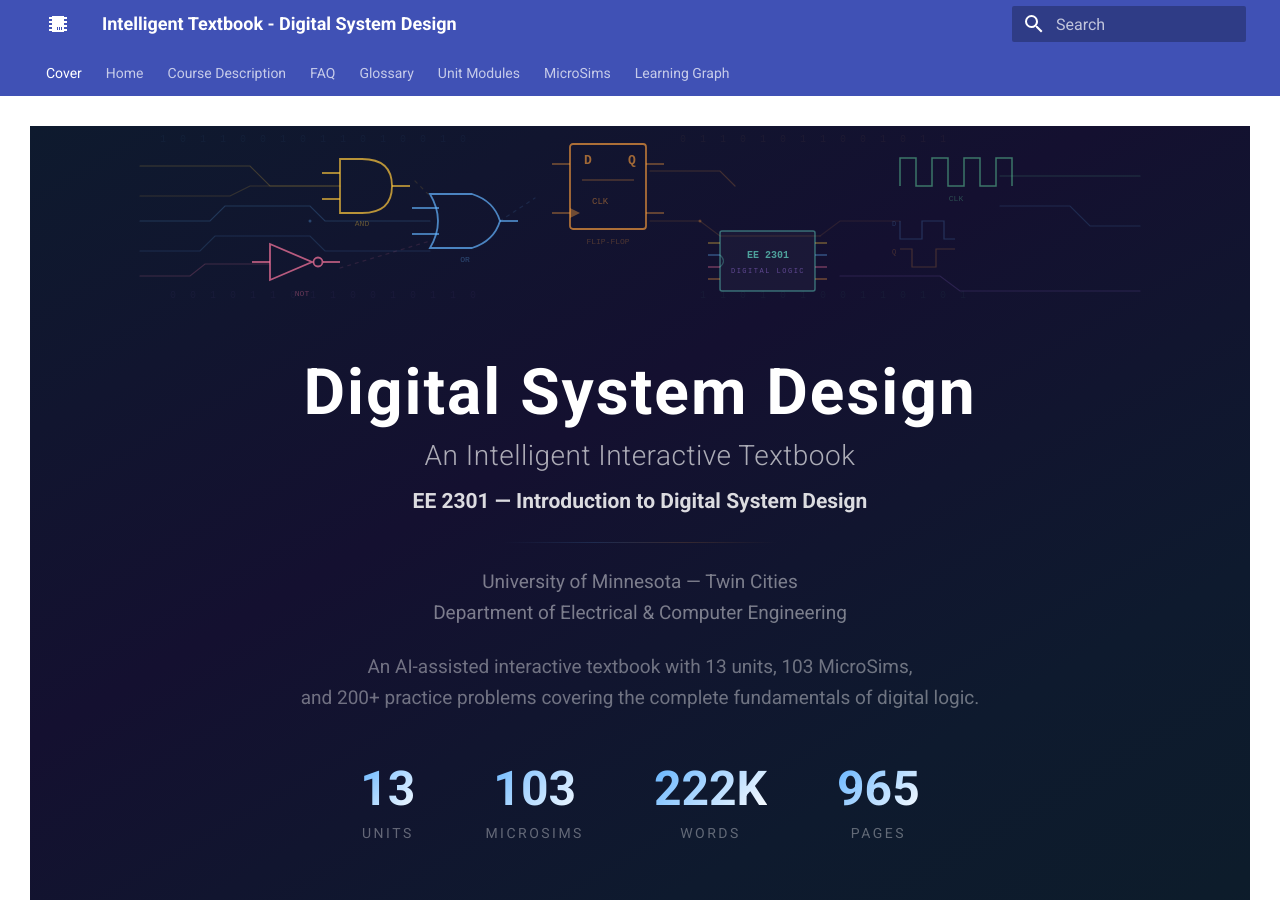
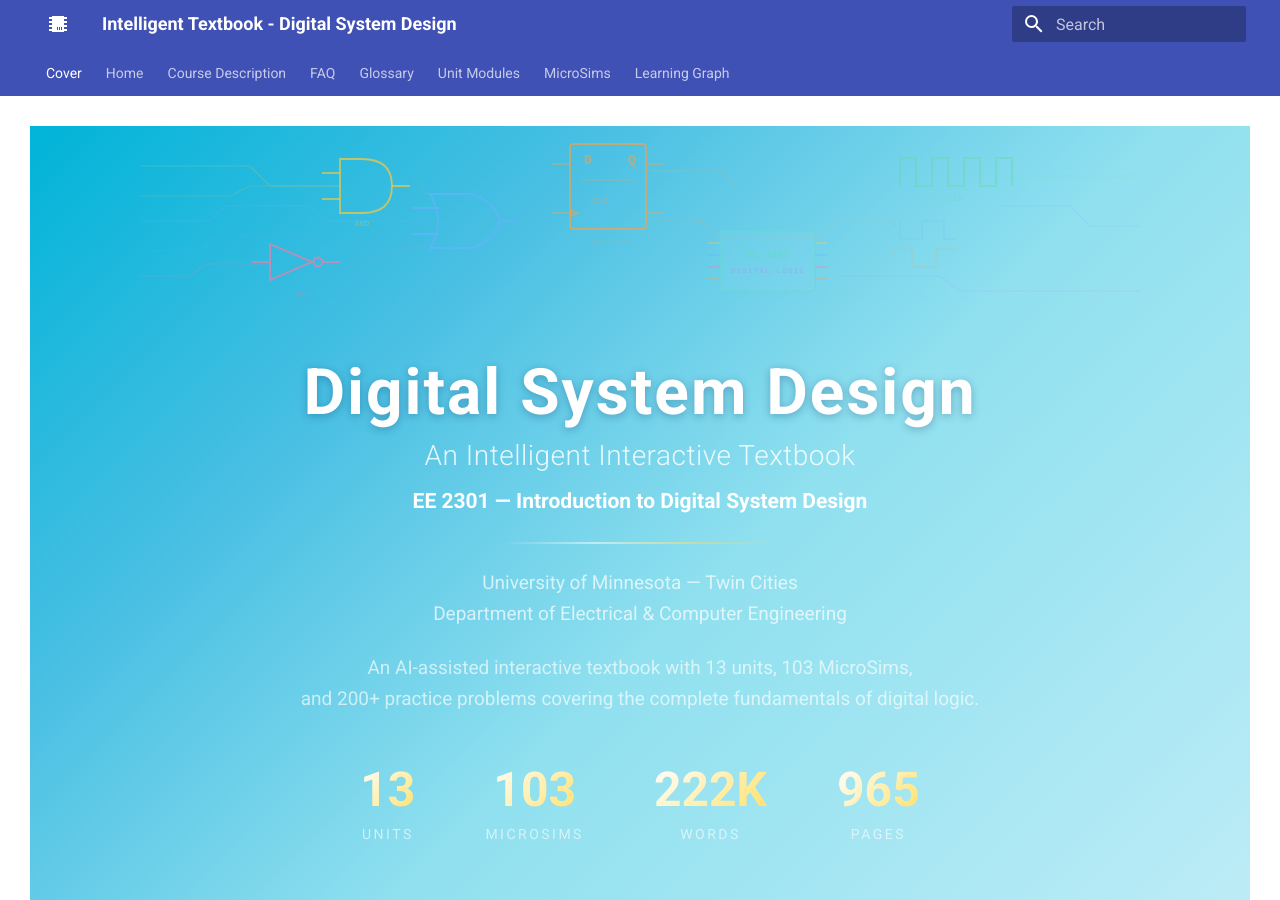
Before and after one commit to Nati-123/intelligent-textbook-ee2301, an MkDocs documentation site: the page built from docs/index.md, in a window 1280 px wide and 900 px high. Built offline with MkDocs 1.6.1 and Material for MkDocs 9.7.7, drawn with Linux system fonts in a browser that asks for light colours.

Commit message:
Bright ocean blue cover — new bottom diagram with FSM, MUX, truth table, register, decoder
Co-Authored-By: Claude Opus 4.6 <noreply@anthropic.com>

```diff
--- a/docs/index.md
+++ b/docs/index.md
@@ -61,7 +61,7 @@ hide:
 </div>
 
 <div class="cover-circuit cover-circuit-bottom">
-  <img src="images/circuit-hero.svg" alt="" class="circuit-svg circuit-flipped">
+  <img src="images/circuit-bottom.svg" alt="State machine, multiplexer, truth table, and decoder" class="circuit-svg-alt">
 </div>
 
 </div>
--- a/docs/stylesheets/extra.css
+++ b/docs/stylesheets/extra.css
@@ -1,7 +1,7 @@
 /* ===== FULL-PAGE COVER ===== */
 .md-typeset .cover-page {
-  background: linear-gradient(150deg, #0e1a2e 0%, #141030 35%, #0e1a2e 65%, #0c1e28 100%);
-  color: white;
+  background: linear-gradient(135deg, #00b4d8 0%, #48bfe3 25%, #90e0ef 50%, #ade8f4 75%, #caf0f8 100%);
+  color: #1a1a2e;
   margin: -1rem -0.8rem 0 -0.8rem;
   padding: 0;
   border-radius: 0;
@@ -35,7 +35,14 @@
 
 .md-typeset .cover-circuit-bottom .circuit-svg.circuit-flipped {
   transform: scaleY(-1) scaleX(-1);
-  opacity: 0.4;
+  opacity: 0.7;
+}
+
+.md-typeset .cover-circuit-bottom .circuit-svg-alt {
+  width: 100%;
+  max-height: 180px;
+  display: block;
+  opacity: 0.7;
 }
 
 /* Cover content area */
@@ -47,16 +54,17 @@
 }
 
 .md-typeset .cover-page h1 {
-  color: white !important;
+  color: #ffffff !important;
   font-size: 3.2rem;
   font-weight: 700;
   margin-bottom: 0.3rem;
   letter-spacing: 2px;
   line-height: 1.15;
+  text-shadow: 0 2px 8px rgba(0,50,100,0.3);
 }
 
 .md-typeset .cover-page h2 {
-  color: rgba(255,255,255,0.65) !important;
+  color: rgba(255,255,255,0.85) !important;
   font-size: 1.4rem;
   font-weight: 300;
   margin-top: 0;
@@ -66,34 +74,34 @@
 }
 
 .md-typeset .cover-page p {
-  color: rgba(255,255,255,0.6);
+  color: rgba(255,255,255,0.8);
   font-size: 1.05rem;
   margin: 0.4rem 0;
   line-height: 1.6;
 }
 
 .md-typeset .cover-page strong {
-  color: rgba(255,255,255,0.85);
+  color: #ffffff;
   font-weight: 600;
 }
 
 .md-typeset .cover-page hr {
   border: none;
-  height: 1px;
-  background: linear-gradient(90deg, transparent, rgba(100,180,255,0.15), rgba(255,160,60,0.15), transparent);
+  height: 2px;
+  background: linear-gradient(90deg, transparent, rgba(255,255,255,0.5), rgba(255,220,100,0.5), transparent);
   margin: 1.2rem auto;
   width: 40%;
 }
 
 .md-typeset .cover-institution {
   font-size: 0.95rem !important;
-  color: rgba(255,255,255,0.45) !important;
+  color: rgba(255,255,255,0.7) !important;
   margin-top: 0.5rem !important;
 }
 
 .md-typeset .cover-description {
   font-size: 0.95rem !important;
-  color: rgba(255,255,255,0.4) !important;
+  color: rgba(255,255,255,0.65) !important;
   margin-top: 1.2rem !important;
 }
 
@@ -113,7 +121,7 @@
 .md-typeset .stat-number {
   font-size: 2.4rem;
   font-weight: 700;
-  background: linear-gradient(135deg, #64b4ff, #ffffff);
+  background: linear-gradient(135deg, #ffffff, #ffe066);
   -webkit-background-clip: text;
   -webkit-text-fill-color: transparent;
   background-clip: text;
@@ -122,7 +130,7 @@
 
 .md-typeset .stat-label {
   font-size: 0.7rem;
-  color: rgba(255,255,255,0.35);
+  color: rgba(255,255,255,0.6);
   text-transform: uppercase;
   letter-spacing: 2.5px;
   margin-top: 0.3rem;
@@ -139,8 +147,8 @@
 
 .md-typeset .cover-buttons .md-button {
   background: transparent;
-  color: rgba(255,255,255,0.7);
-  border: 1px solid rgba(255,255,255,0.15);
+  color: rgba(255,255,255,0.9);
+  border: 2px solid rgba(255,255,255,0.5);
   padding: 0.75rem 1.6rem;
   font-weight: 500;
   font-size: 0.9rem;
@@ -149,20 +157,21 @@
 }
 
 .md-typeset .cover-buttons .md-button:hover {
-  border-color: rgba(255,255,255,0.4);
-  color: white;
-  background: rgba(255,255,255,0.05);
+  border-color: #ffffff;
+  color: #ffffff;
+  background: rgba(255,255,255,0.15);
 }
 
 .md-typeset .cover-buttons .md-button--primary {
-  background: white;
-  color: #101c2e;
-  border: 1px solid white;
+  background: #ffffff;
+  color: #0077b6;
+  border: 2px solid #ffffff;
   font-weight: 600;
 }
 
 .md-typeset .cover-buttons .md-button--primary:hover {
   background: rgba(255,255,255,0.9);
+  color: #005f8a;
 }
 
 /* ===== FEATURE CARDS ===== */
```
Also changed, not shown: docs/images/circuit-bottom.svg (added).
